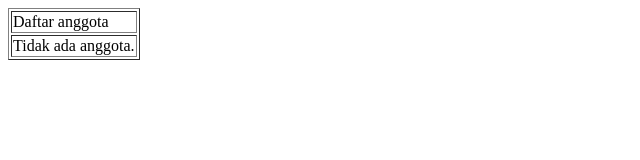
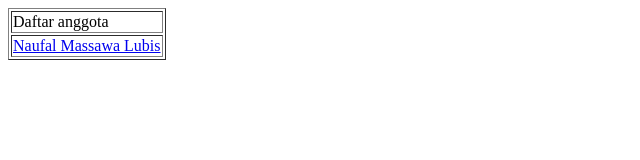
Before and after one commit to naufalmassawa/TIK204-2023-4-WasteToGo, a plain HTML site: page index.html in a window 1280 px wide. Shown: the whole page, without its empty margins (0-640 px from the left). Drawn offline with Linux system fonts and the light colour scheme.

Commit message:
Edit Link to 1904111010055.html

```diff
--- a/index.html
+++ b/index.html
@@ -6,7 +6,7 @@
     <body>
       <table border=”0”>
         <tr><td>Daftar anggota</td></tr>
-        <tr><td>Tidak ada anggota.</td></tr>
+        <tr><td><a href="1904111010055.html">Naufal Massawa Lubis</a></td></tr>
       </table>
     </body>
   </html>
```
